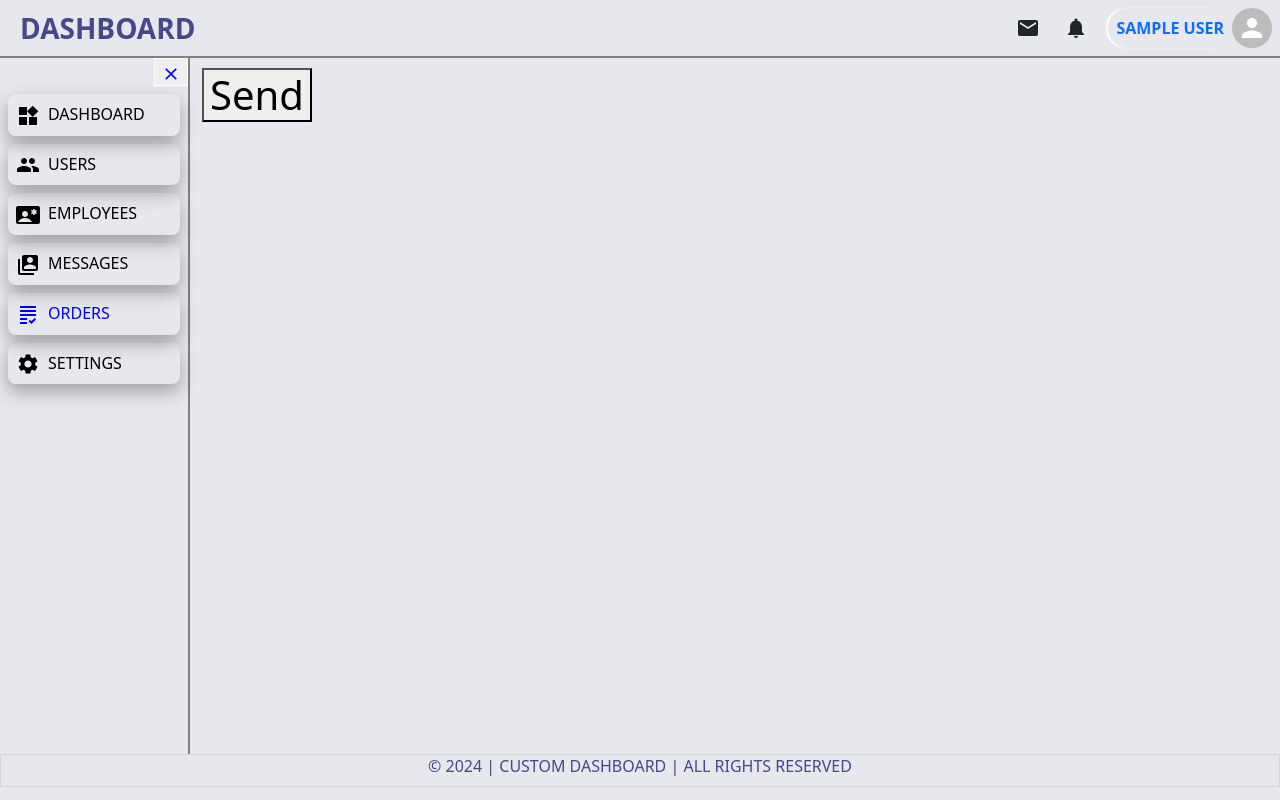
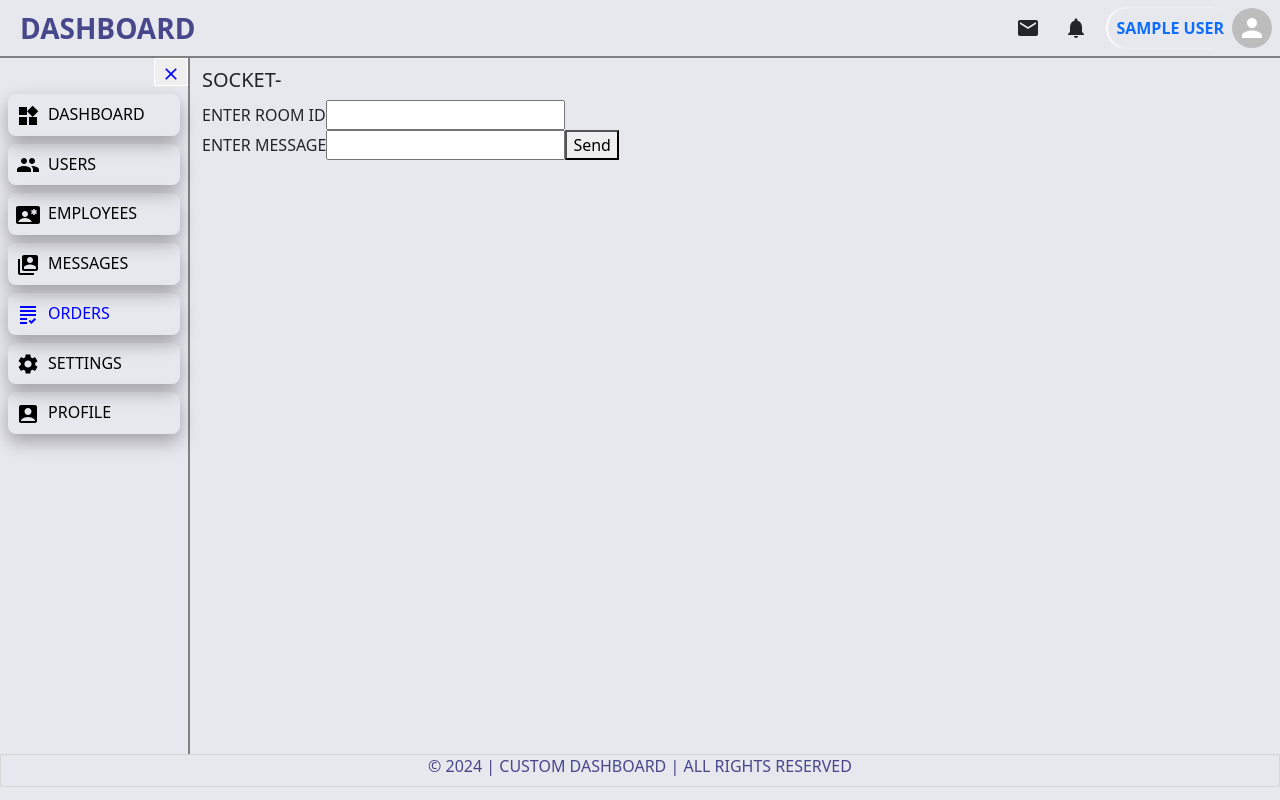
Before and after one commit to amitbhatia654/MernDashboard, a React (Vite) app in the folder Frontend/: page /orders in a window 1280 px wide. Built offline with nearby package versions, Linux system fonts and the light colour scheme; no server answers; sample sign-in values are in the browser's storage.

Commit message:
message functionality testing

```diff
--- a/Frontend/src/Components/SideNav.jsx
+++ b/Frontend/src/Components/SideNav.jsx
@@ -4,6 +4,8 @@ import WidgetsIcon from "@mui/icons-material/Widgets";
 import ContactEmergencyIcon from "@mui/icons-material/ContactEmergency";
 import GradingIcon from "@mui/icons-material/Grading";
 import { useSelector } from "react-redux";
+import AccountBoxIcon from "@mui/icons-material/AccountBox";
+
 // import { useFirebase } from "../context/Firebase";
 import SettingsIcon from "@mui/icons-material/Settings";
 import GroupIcon from "@mui/icons-material/Group";
@@ -19,6 +21,7 @@ export default function SideNav({ isOpen }) {
     { path: "Messages", logo: <SwitchAccountIcon />, isAdmin: true },
     { path: "orders", logo: <GradingIcon />, isAdmin: true },
     { path: "settings", logo: <SettingsIcon />, isAdmin: true },
+    { path: "profile", logo: <AccountBoxIcon />, isAdmin: true },
   ];
   return (
     <>
--- a/Frontend/src/pages/Messages/Messages.jsx
+++ b/Frontend/src/pages/Messages/Messages.jsx
@@ -4,7 +4,7 @@ import Modal from "../HelperPages/Modal";
 import axiosInstance from "../../ApiManager";
 import { FormControl, InputLabel, MenuItem, Select } from "@mui/material";
 import { useSelector } from "react-redux";
-import { io } from "socket.io-client";
+// import { io } from "socket.io-client";
 // import { SendMessage } from "../../../../Backend/Controller/chat-controller";
 
 export default function Messages() {
--- a/Frontend/src/pages/Order.jsx
+++ b/Frontend/src/pages/Order.jsx
@@ -1,20 +1,50 @@
-import { useEffect, useMemo } from "react";
+import { useEffect, useMemo, useState } from "react";
 import { io } from "socket.io-client";
 
 export default function Order() {
-  const socket = io(import.meta.env.VITE_API_URL);
+  const socket = useMemo(() => io(import.meta.env.VITE_API_URL), []);
+
+  // console.log(socket, "the socket");
+
+  const [socketId, setSocketId] = useState("");
+  const [roomId, setRoomId] = useState("");
+  const [message, setMessage] = useState("");
+
+  useEffect(() => {
+    socket.on("connecting", (data) => {
+      setSocketId(data), console.log(data, "the user");
+    });
+
+    socket.on("recieve-msg", (msg) => {
+      console.log("recieve msg", msg);
+    });
+
+    return () => socket.disconnect();
+  }, []);
 
   const sendMessage = () => {
-    socket.emit("my-message", "it is working");
-
-    socket.on("my-message", (d) => console.log("d", d));
+    socket.emit("message", { message, roomId });
+    setMessage("");
+    setRoomId("");
   };
 
   return (
     <div>
-      <h1>
-        <button onClick={() => sendMessage()}>Send</button>
-      </h1>
+      <h5>Socket-{socketId}</h5>
+      enter Room Id
+      <input
+        type="text"
+        value={roomId}
+        onChange={(e) => setRoomId(e.target.value)}
+      ></input>
+      <br></br>
+      enter Message
+      <input
+        type="text"
+        value={message}
+        onChange={(e) => setMessage(e.target.value)}
+      ></input>
+      <button onClick={() => sendMessage()}>Send</button>
     </div>
   );
 }
```
Also changed, not shown: 2 other files (tests, documents, lock files or other folders).
